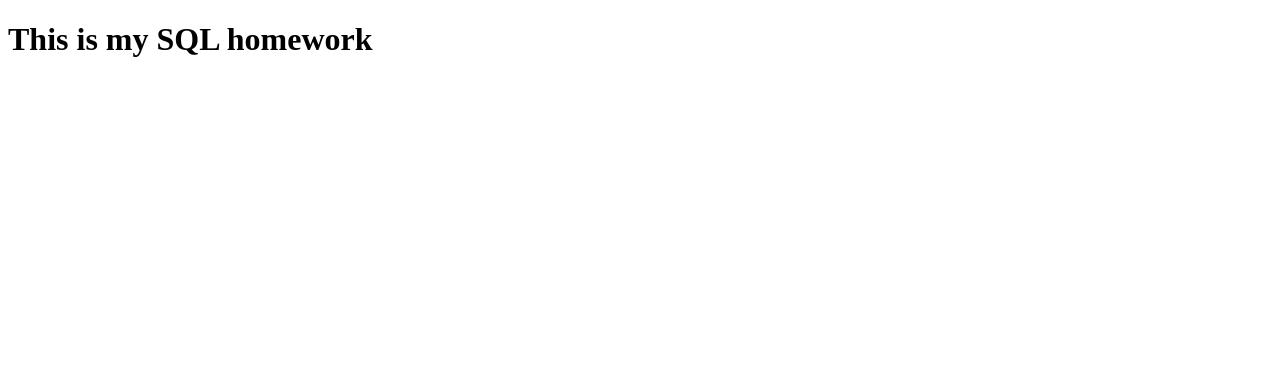
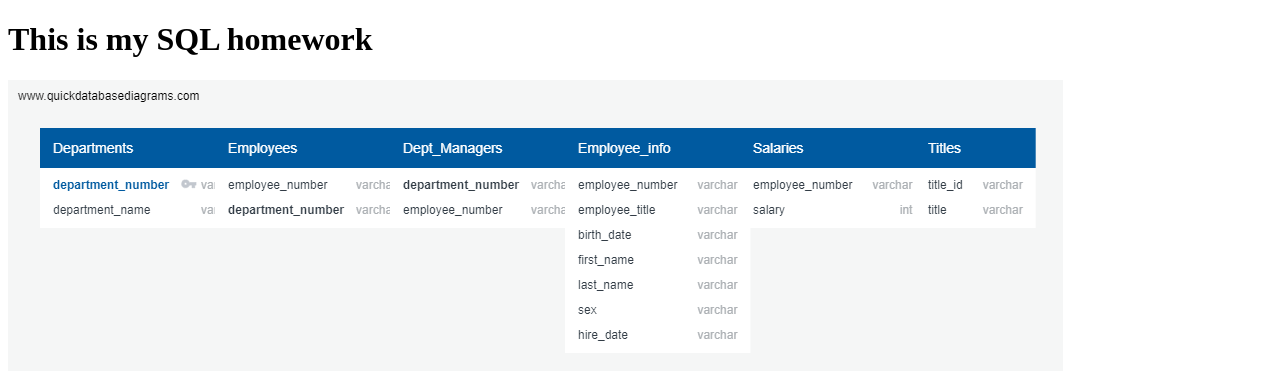
Before and after one commit to babootaankit/Employee-Database-SQL, a plain HTML site: page index.html in a window 1280 px wide. Drawn offline with Linux system fonts and the light colour scheme.

Commit message:
Update index.html

```diff
--- a/index.html
+++ b/index.html
@@ -9,5 +9,7 @@
     <h1>
         This is my SQL homework
     </h1>
+
+    <img src="QuickDBD-export.png" alt="Picture of me">
 </body>
 </html>
```
